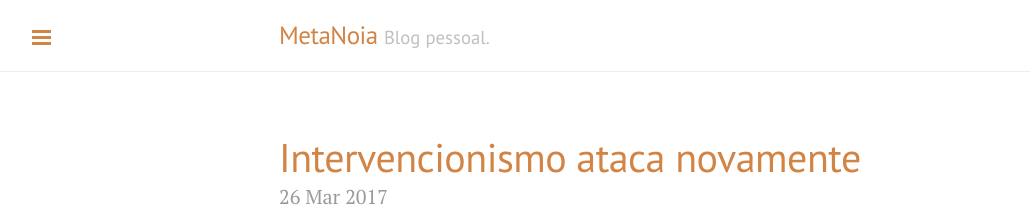
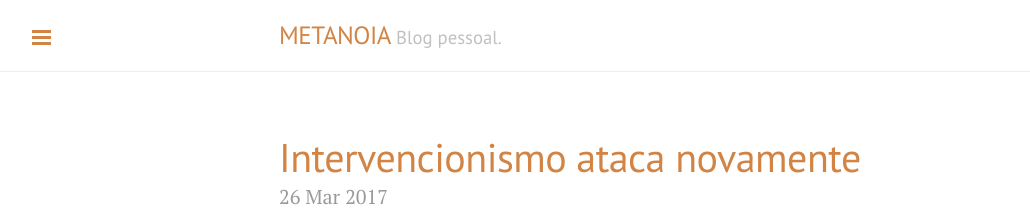
Before and after one commit to metanoia39/metanoia39.github.io, a Jekyll site: the page built from index.html, in a window 1280 px wide. Shown: the top 216 px of the page, without its empty margins (1-1031 px from the left). Built offline with Jekyll 4.4.1, drawn with Linux system fonts in a browser that asks for light colours; the list of posts is cut into pages by our own code.

Commit message:
Mudando título.

```diff
--- a/_config.yml
+++ b/_config.yml
@@ -6,7 +6,7 @@
 permalink:        pretty
 
 # Setup
-title:            MetaNoia
+title:            METANOIA
 tagline:          'Blog pessoal.'
 description:      'Blog pessoal.'
 url:              http://metanoia.blog.br
```
